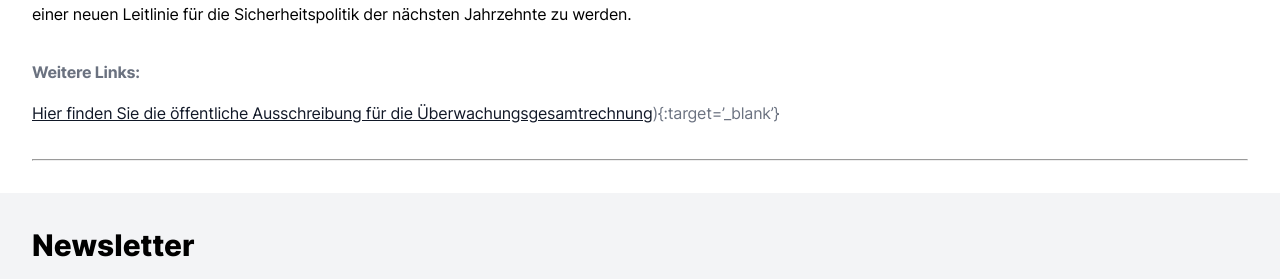
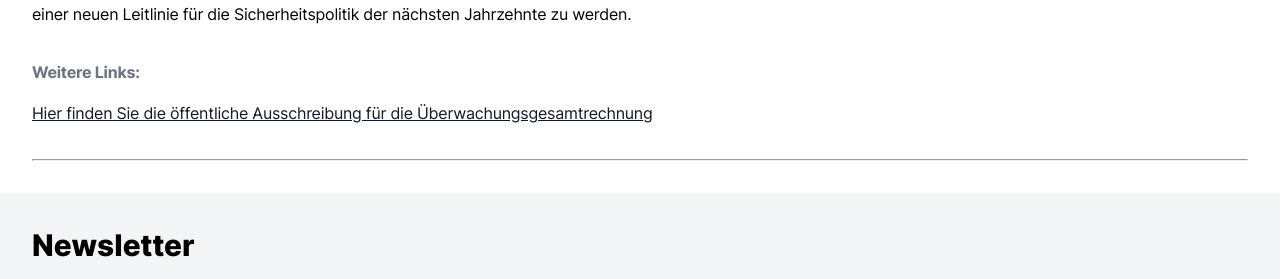
Before and after one commit to okfde/buendnis-f5, a Jekyll site: the page built from _publikationen/2023-12-18-uegrfruehstueck.md, in a window 1280 px wide and 900 px high, scrolled down 1519 px. Shown: the part 227-506 px from the top of the window. Built offline with Jekyll 4.4.1, drawn with Linux system fonts in a browser that asks for light colours.

Commit message:
Update 2023-12-18-uegrfruehstueck.md

```diff
--- a/_publikationen/2023-12-18-uegrfruehstueck.md
+++ b/_publikationen/2023-12-18-uegrfruehstueck.md
@@ -10,7 +10,7 @@ authors: ["Lara Mieg"]
 license:
     type: CC-BY-SA 4.0
     url: https://creativecommons.org/licenses/by-sa/4.0/
-extra: "[Hier finden Sie die öffentliche Ausschreibung für die Überwachungsgesamtrechnung]([https://www.bmi.bund.de/SharedDocs/pressemitteilungen/DE/2023/05/ausschreibung-ueberwachungsgesamtrechnung.html)){:target='_blank'}"
+extra: "[Hier finden Sie die öffentliche Ausschreibung für die Überwachungsgesamtrechnung](https://www.bmi.bund.de/SharedDocs/pressemitteilungen/DE/2023/05/ausschreibung-ueberwachungsgesamtrechnung.html){:target='_blank'}"
 ---
 
 #### Sicherheitspolitik neu gedacht: warum wir jetzt eine echte Überwachungsgesamtrechnung brauchen
```
